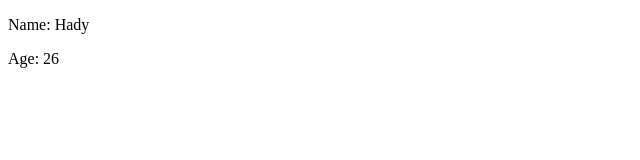
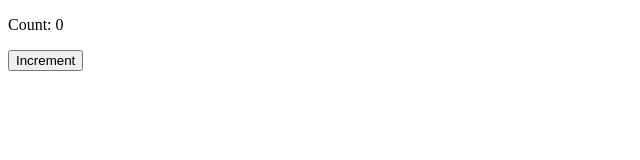
Before and after one commit to nandahadymulya/vue3-composition-api, a Vue app: page / in a window 1280 px wide. Shown: the top 160 px of the page, without its empty margins (0-640 px from the left). Built offline with nearby package versions, Linux system fonts and the light colour scheme.

Commit message:
feat: method with ref

```diff
--- a/src/App.vue
+++ b/src/App.vue
@@ -1,25 +1,18 @@
 <script>
-// import { ref } from "vue";
-import { reactive, toRefs } from "vue";
+import { ref } from "vue";
+// import { reactive, toRefs } from "vue";
 
 export default {
   setup() {
-    const user = reactive({
-      name: "Nanda",
-      age: 25,
-    });
+    const counter = ref(0);
 
-    setTimeout(() => {
-      console.log(user);
-      user.name = "Hady";
-      user.age = "26";
-    }, 2000);
+    const increment = () => {
+      counter.value++;
+    };
 
-    // return {
-    //   user,
-    // };
     return {
-      ...toRefs(user),
+      counter,
+      increment,
     };
   },
 };
@@ -29,7 +22,8 @@ export default {
   <div>
     <!-- <p>Name: {{ user.name }}</p>
     <p>Age: {{ user.age }}</p> -->
-    <p>Name: {{ name }}</p>
-    <p>Age: {{ age }}</p>
+    <p>Count: {{ counter }}</p>
+    <button @click="increment">Increment</button>
+    <!-- <p>Age: {{ age }}</p> -->
   </div>
 </template>
```
